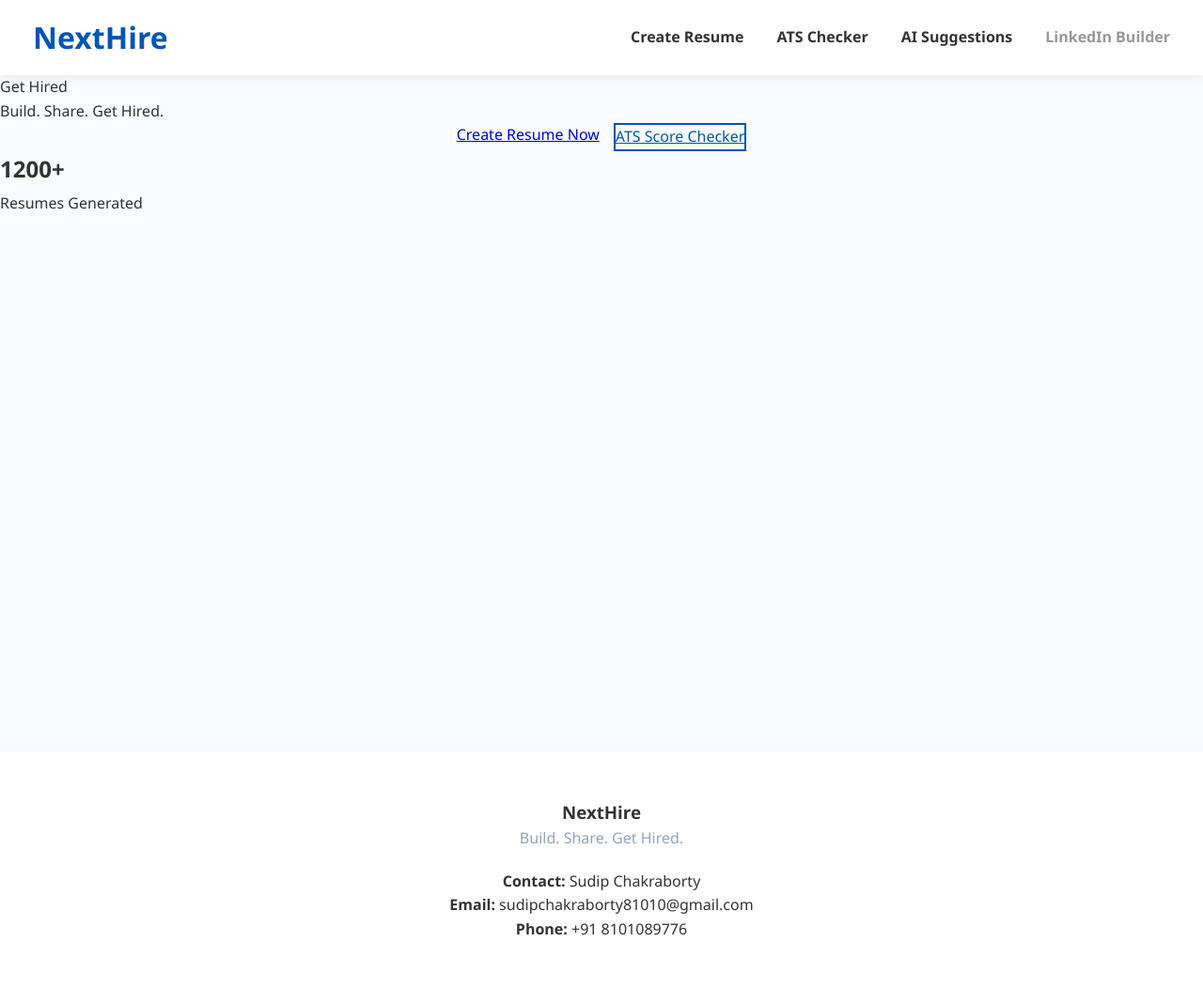
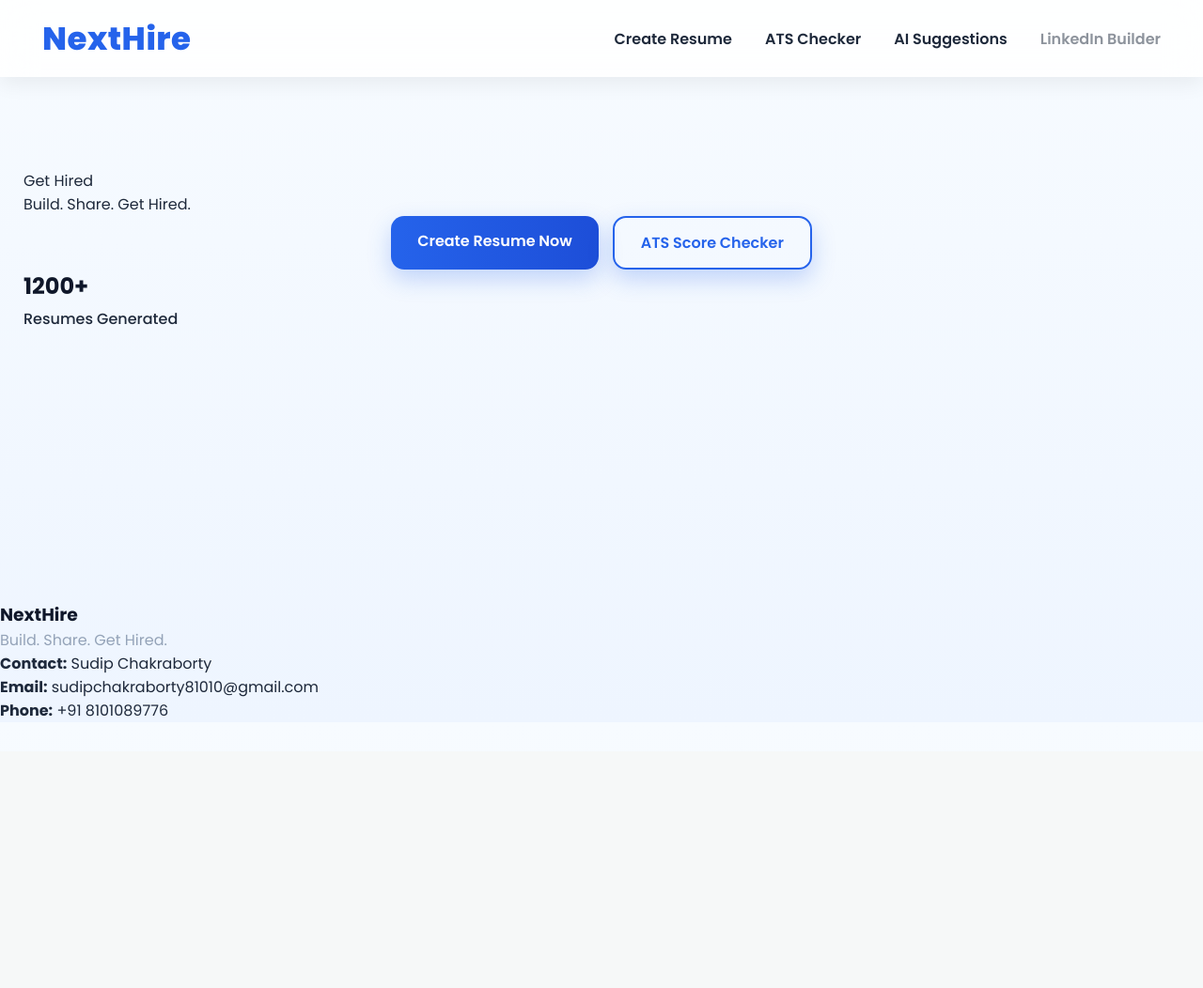
Before and after one commit to cybersudip2006/NextHire, a Flask app: page / in a window 1280 px wide. Shown: the whole page at 94% size. After the commit the page ends 763 px from the top, so only its background shows below. Run offline with Flask 3, Linux system fonts and the light colour scheme.

Commit message:
Update style.css

```diff
--- a/static/style.css
+++ b/static/style.css
@@ -1,9 +1,33 @@
+/* ===========================================================
+   NextHire Professional UI
+   Build. Share. Get Hired.
+=========================================================== */
+
+@import url('https://fonts.googleapis.com/css2?family=Poppins:wght@300;400;500;600;700;800&display=swap');
+
 :root{
-    --primary:#0056b3;
-    --primary-hover:#004494;
-    --bg-light:#f8fbff;
-    --text-dark:#333;
-    --glass:rgba(255,255,255,.92);
+
+--primary:#2563eb;
+--primary-dark:#1d4ed8;
+--secondary:#0f172a;
+--accent:#06b6d4;
+
+--bg:#f5f9ff;
+--card:#ffffff;
+
+--text:#1e293b;
+--text-light:#64748b;
+
+--border:#e5e7eb;
+
+--shadow:0 10px 30px rgba(0,0,0,.08);
+
+--glass:rgba(255,255,255,.82);
+
+--radius:18px;
+
+--transition:.35s ease;
+
 }
 
 *{
@@ -13,130 +37,355 @@
 }
 
 html{
+
 scroll-behavior:smooth;
+
 }
 
 body{
-    font-family:'Segoe UI',sans-serif;
-    background:var(--bg-light);
-    color:var(--text-dark);
-    line-height:1.6;
+
+font-family:'Poppins',sans-serif;
+
+background:linear-gradient(180deg,#f7fbff,#eef5ff);
+
+color:var(--text);
+
+overflow-x:hidden;
+
 }
 
-/* HEADER */
+/* Scrollbar */
+
+::-webkit-scrollbar{
+
+width:10px;
+
+}
+
+::-webkit-scrollbar-thumb{
+
+background:var(--primary);
+
+border-radius:20px;
+
+}
+
+::-webkit-scrollbar-track{
+
+background:#edf2f7;
+
+}
+
+/* Links */
+
+a{
+
+text-decoration:none;
+
+color:inherit;
+
+}
+
+/* Images */
+
+img{
+
+max-width:100%;
+
+display:block;
+
+}
+
+/* Buttons */
+
+.btn,
+button,
+input[type=submit]{
+
+background:linear-gradient(90deg,#2563eb,#1d4ed8);
+
+color:#fff;
+
+border:none;
+
+padding:14px 28px;
+
+border-radius:14px;
+
+font-weight:600;
+
+cursor:pointer;
+
+transition:.35s;
+
+box-shadow:0 10px 25px rgba(37,99,235,.25);
+
+}
+
+.btn:hover,
+button:hover,
+input[type=submit]:hover{
+
+transform:translateY(-4px);
+
+box-shadow:0 15px 35px rgba(37,99,235,.35);
+
+}
+
+/* Inputs */
+
+input,
+textarea,
+select{
+
+width:100%;
+
+padding:14px 16px;
+
+margin-top:8px;
+
+border:1px solid #dbe4ef;
+
+border-radius:12px;
+
+background:white;
+
+outline:none;
+
+transition:.3s;
+
+font-size:15px;
+
+}
+
+input:focus,
+textarea:focus,
+select:focus{
+
+border-color:var(--primary);
+
+box-shadow:0 0 0 4px rgba(37,99,235,.12);
+
+}
+
+/* Headings */
+
+h1,h2,h3,h4{
+
+font-weight:700;
+
+color:var(--secondary);
+
+}
+
+/* =======================================================
+NAVBAR
+======================================================= */
 
 header{
+
 position:fixed;
+
 top:0;
+
 left:0;
+
 width:100%;
-    height:80px;
+
+height:82px;
 
 display:flex;
-    justify-content:space-between;
+
 align-items:center;
 
-    padding:0 35px;
+justify-content:space-between;
+
+padding:0 45px;
 
 background:var(--glass);
-    backdrop-filter:blur(12px);
 
-    box-shadow:0 2px 12px rgba(0,0,0,.08);
+backdrop-filter:blur(18px);
 
-    z-index:999;
+box-shadow:0 8px 20px rgba(0,0,0,.06);
+
+z-index:9999;
+
+transition:.3s;
+
 }
 
 .logo{
-    font-size:2rem;
+
+font-size:34px;
+
 font-weight:800;
+
 color:var(--primary);
-    text-decoration:none;
-}
 
-nav{
-    display:flex;
-    align-items:center;
-    gap:35px;
-}
+letter-spacing:.5px;
 
-nav a{
-    color:#333;
-    text-decoration:none;
-    font-weight:600;
-    transition:.3s;
-}
-
-nav a:hover{
-    color:var(--primary);
-}
-
-.menu-toggle{
-    display:none;
-    font-size:34px;
-    cursor:pointer;
-}
-
-/* MAIN */
-
-main{
-    margin-top:80px;
-    min-height:calc(100vh - 160px);
-}
-
-/* FOOTER */
-
-footer{
-    margin-top:80px;
-    background:#fff;
-    padding:50px 20px;
-    text-align:center;
-}
-
-.footer-contact{
-    margin-top:20px;
-}
-
-/* MOBILE */
-
-@media(max-width:768px){
-
-header{
-    padding:0 20px;
-}
-
-.menu-toggle{
-    display:block;
 }
 
 nav{
 
-    position:absolute;
-    top:80px;
-    left:0;
+display:flex;
 
-    width:100%;
+align-items:center;
 
-    display:none;
+gap:35px;
 
-    flex-direction:column;
-
-    background:white;
-
-    box-shadow:0 10px 25px rgba(0,0,0,.15);
-}
-
-nav.show{
-    display:flex;
 }
 
 nav a{
 
+font-weight:600;
+
+transition:.3s;
+
+position:relative;
+
+}
+
+nav a::after{
+
+content:"";
+
+position:absolute;
+
+left:0;
+
+bottom:-8px;
+
+width:0;
+
+height:3px;
+
+background:var(--primary);
+
+transition:.3s;
+
+border-radius:20px;
+
+}
+
+nav a:hover{
+
+color:var(--primary);
+
+}
+
+nav a:hover::after{
+
 width:100%;
-    padding:18px;
 
-    text-align:center;
+}
 
-    border-bottom:1px solid #eee;
+/* Hamburger */
+
+.menu-toggle{
+
+display:none;
+
+font-size:34px;
+
+cursor:pointer;
+
+transition:.3s;
+
+user-select:none;
+
+}
+
+.menu-toggle:hover{
+
+transform:rotate(90deg);
+
+}
+
+/* =======================================================
+MAIN
+======================================================= */
+
+main{
+
+padding-top:110px;
+
+min-height:80vh;
+
+padding-left:25px;
+
+padding-right:25px;
+
+}
+
+/* Cards */
+
+.card{
+
+background:white;
+
+border-radius:20px;
+
+padding:30px;
+
+box-shadow:var(--shadow);
+
+transition:.35s;
+
+}
+
+.card:hover{
+
+transform:translateY(-6px);
+
+}
+
+/* Glass */
+
+.glass{
+
+background:rgba(255,255,255,.7);
+
+backdrop-filter:blur(18px);
+
+border-radius:20px;
+
+box-shadow:var(--shadow);
+
+}
+
+/* Section */
+
+section{
+
+padding:70px 0;
+
+}
+
+/* Animation */
+
+.fade{
+
+animation:fade .7s ease;
+
+}
+
+@keyframes fade{
+
+from{
+
+opacity:0;
+
+transform:translateY(30px);
+
+}
+
+to{
+
+opacity:1;
+
+transform:none;
+
 }
 
 }
```
Lines whose indentation alone changed are shown as unchanged.
